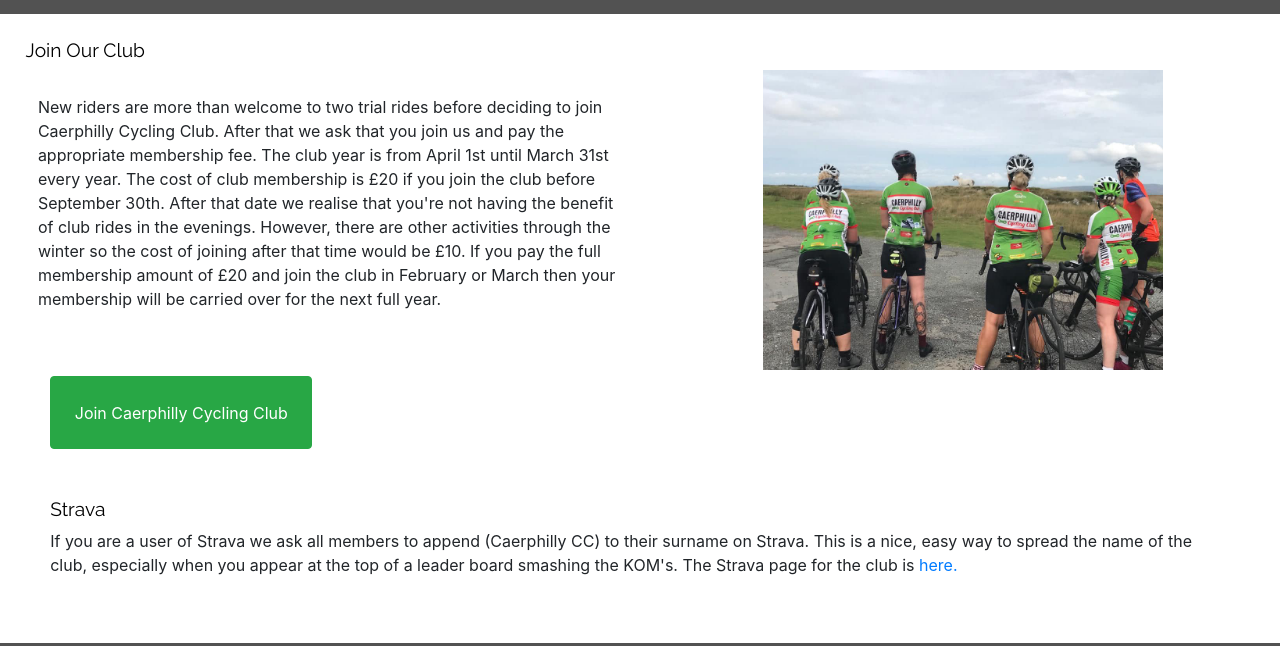
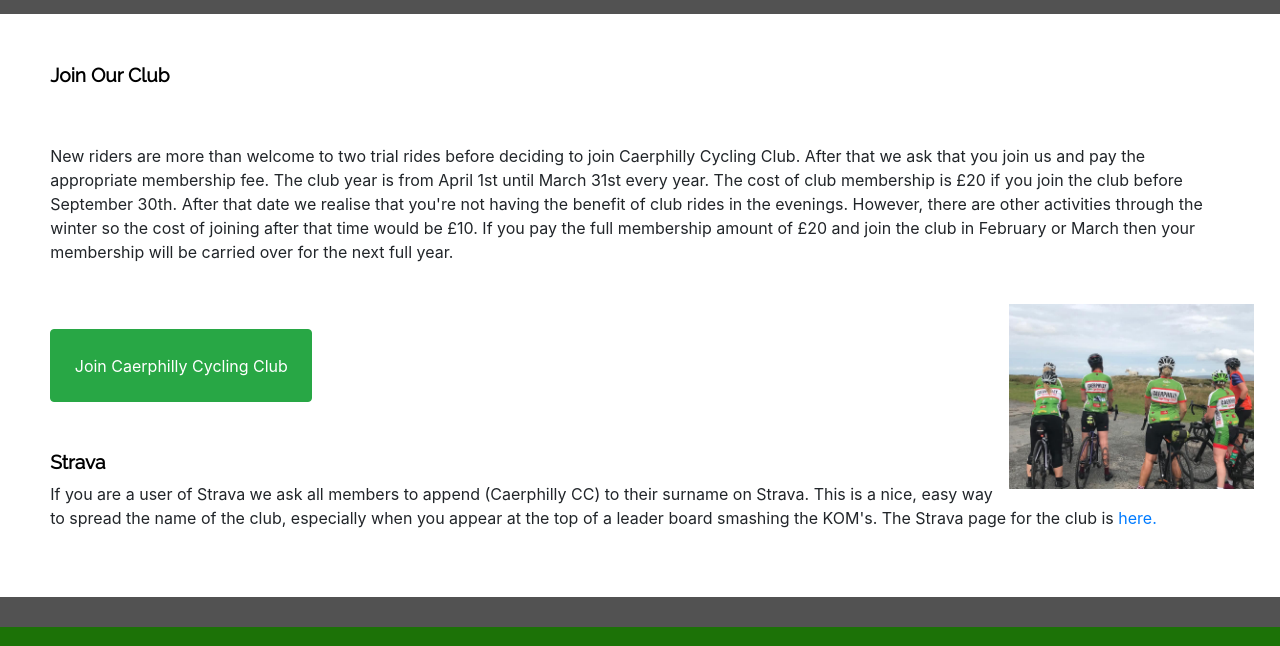
Before and after one commit to Code-Institute-Submissions/ictwise-project1_ccc_AugResub, a plain HTML site: page join.html in a window 1280 px wide. Shown: the part 101-747 px from the top of the page. Drawn offline with nearby package versions, Linux system fonts and the light colour scheme.

Commit message:
moved image and applied formatting to bullets and h2

```diff
--- a/assets/css/style.css
+++ b/assets/css/style.css
@@ -9,6 +9,7 @@
 h2 {
   font-family: Raleway, sans-serif;
   font-size: 1.2em;
+  font-weight: bold;
 }
 h3 {
   font-family: Raleway, sans-serif;
@@ -48,17 +49,20 @@
 }
 .child-one {
   /* background-color: #1c7207; */
-  display: inline-block;
-  width: 50%;
+  /* display: block; */
+  position: static;
+  width: 100%;
   margin-top: 1%;
   padding-bottom: 1%;
 }
 .child-two {
-  cursor: pointer;
-  margin-right: auto;
-  width: 40%;
-  background-color: #fff;
-  float: right;
+  /* display: block; */
+
+  width: 100%;
+}
+
+.customIndent {
+  padding-left: 1.5em;
 }
 
 #about {
@@ -450,6 +454,21 @@
 @media only screen and (min-width: 992px) {
 }
 
+/* alter text width for larger screens */
+.child-one {
+  /* background-color: #1c7207; */
+  display: inline-block;
+  width: 50%;
+  margin-top: 1%;
+  padding-bottom: 1%;
+}
+.child-two {
+  margin-right: auto;
+  width: 20%;
+  background-color: #fff;
+  float: right;
+}
+
 /*  Big destops */
 @media only screen and (min-width: 1020px) {
 }
--- a/join.html
+++ b/join.html
@@ -61,9 +61,9 @@
 
     <section id="about" class="space-around white">
       <div class="white"></div>
-      <h2 class="white">Join Our Club</h2>
-      <div class="white child-one">
-        <p class="space-around space-around white">
+      <h2 class="white space-around">Join Our Club</h2>
+      <div class="white">
+        <p class="space-around white">
           New riders are more than welcome to two trial rides before deciding to
           join Caerphilly Cycling Club. After that we ask that you join us and
           pay the appropriate membership fee. The club year is from April 1st
@@ -78,7 +78,7 @@
       </div>
       <div class="child-two">
         <img
-          width="400px"
+          width="100%"
           src="assets\images\241933820_4443176242432330_3576643336829963081_n.jpg"
           alt="club members - rear view"
         />
```
